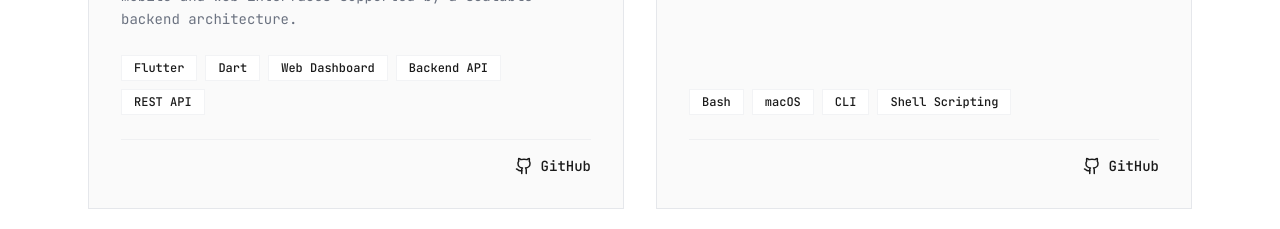
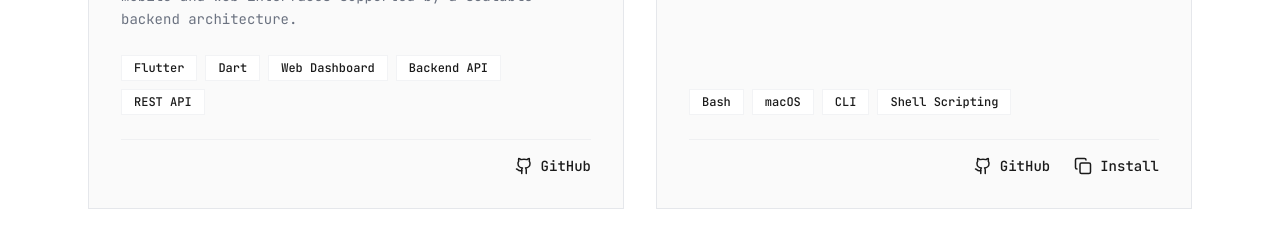
Before and after one commit to ThanojBuddhima/ThanojBuddhima.github.io, a React (Vite) app: page / in a window 1280 px wide. Shown: the part 5220-5449 px from the top of the page. Built offline with nearby package versions, Linux system fonts and the light colour scheme.

Commit message:
feat: add copy install command button to Projects

```diff
--- a/src/components/Projects.tsx
+++ b/src/components/Projects.tsx
@@ -1,6 +1,6 @@
-import React from 'react';
+import React, { useState } from 'react';
 import { motion } from 'motion/react';
-import { Github, ExternalLink, Download } from 'lucide-react';
+import { Github, ExternalLink, Download, Copy, Check } from 'lucide-react';
 
 interface Project {
   id: string;
@@ -12,6 +12,7 @@ interface Project {
   image?: string;
   downloadUrl?: string;
   downloadLabel?: string;
+  installCommand?: string;
 }
 
 const projects: Project[] = [
@@ -66,10 +67,19 @@ const projects: Project[] = [
     techStack: ['Bash', 'macOS', 'CLI', 'Shell Scripting'],
     githubUrl: 'https://github.com/ThanojBuddhima/mac-cleaner',
     image: '/projects/mac-cleaner.avif',
+    installCommand: 'curl -sL https://raw.githubusercontent.com/ThanojBuddhima/mac-cleaner/main/install.sh | bash',
   }
 ];
 
 export function Projects() {
+  const [copiedId, setCopiedId] = useState<string | null>(null);
+
+  const handleCopy = (id: string, text: string) => {
+    navigator.clipboard.writeText(text);
+    setCopiedId(id);
+    setTimeout(() => setCopiedId(null), 2000);
+  };
+
   return (
     <section id="projects" className="py-24 bg-background">
       <div className="max-w-6xl mx-auto px-6 w-full">
@@ -170,6 +180,24 @@ export function Projects() {
                       {project.downloadLabel || 'Download'}
                     </a>
                   )}
+                  {project.installCommand && (
+                    <button
+                      onClick={() => handleCopy(project.id, project.installCommand!)}
+                      className="flex items-center gap-2 text-sm font-medium text-foreground hover:text-[#FF6B35] transition-colors cursor-pointer"
+                    >
+                      {copiedId === project.id ? (
+                        <>
+                          <Check size={18} className="text-green-500" />
+                          <span className="text-green-500">Copied!</span>
+                        </>
+                      ) : (
+                        <>
+                          <Copy size={18} />
+                          Install
+                        </>
+                      )}
+                    </button>
+                  )}
                 </div>
               </div>
               </div>
```
